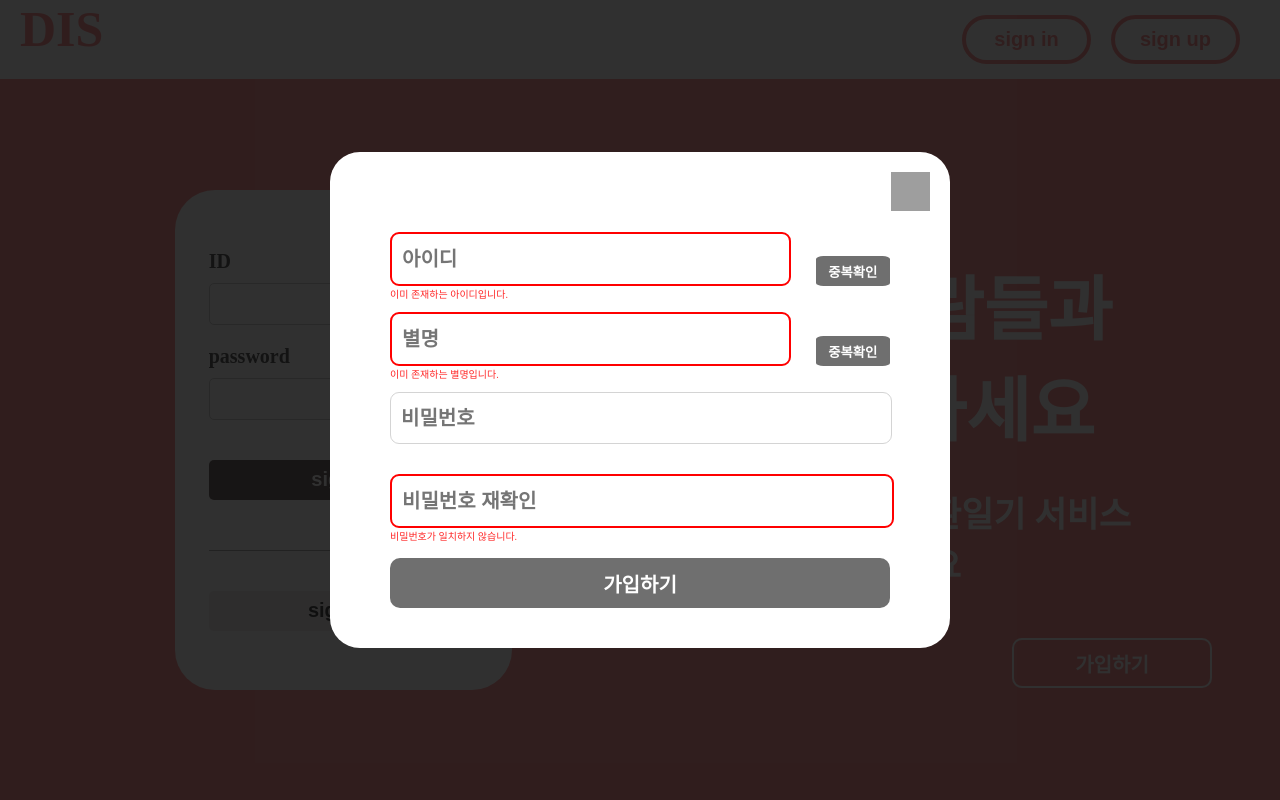
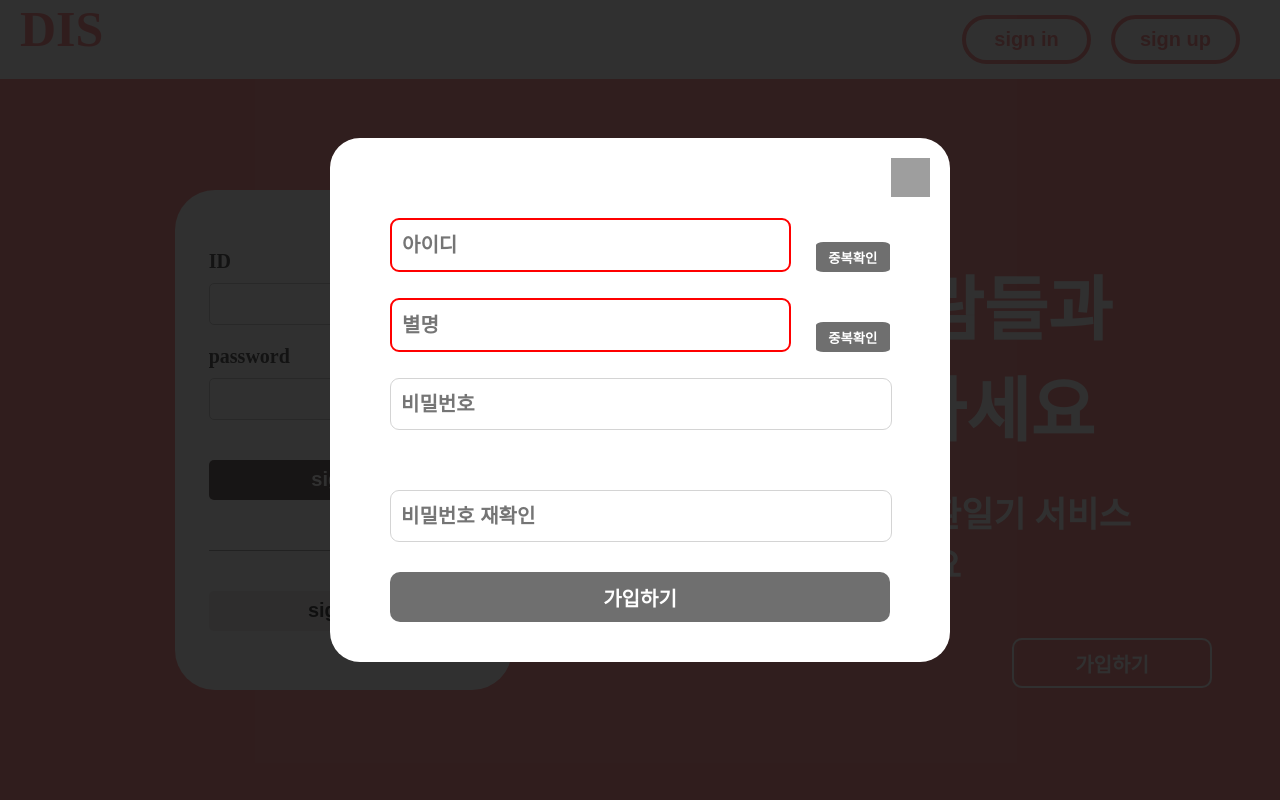
Before and after one commit to DSM-DIS/DIS-Client, a React app: page / in a window 1280 px wide. Both pictures are taken after a click on the button "가입하기". Shown: the top 800 px of the page. Built offline with nearby package versions, Linux system fonts and the light colour scheme; grey boxes are pictures that could not be loaded.

Commit message:
[FIX] change code into dynamic css

```diff
--- a/src/components/modal/ModalForm/RegisterModalForm/RegisterModalForm.js
+++ b/src/components/modal/ModalForm/RegisterModalForm/RegisterModalForm.js
@@ -1,7 +1,5 @@
 import React, { useState, useCallback } from "react";
 import * as S from "./styles";
-import { useDispatch } from "react-redux";
-import { setRegisterForm, submitRegisterForm } from "../../../../modules/redux/register";
 import ModalForm from "../ModalForm";
 
 const RegisterModalForm = () => {
@@ -10,8 +8,18 @@ const RegisterModalForm = () => {
 		name: "",
 		password: "",
 	});
-
-	const dispatch = useDispatch();
+	const [isError, setIsError] = useState({
+		id: false,
+		nickname: false,
+		password: true,
+		passwordConfirm: false,
+	});
+	const [errorText, setErrorText] = useState({
+		id: "",
+		nickname: "",
+		password: "",
+		passwordConfirm: "",
+	});
 
 	const onChangeForm = useCallback(
 		(e) => {
@@ -23,31 +31,49 @@ const RegisterModalForm = () => {
 		[localRegisterForm],
 	);
 
-	const onClickSubmitBtn = useCallback(() => {
-		dispatch(setRegisterForm(localRegisterForm));
-		dispatch(submitRegisterForm(true));
-	}, [dispatch]);
+	const onClickSubmitBtn = () => {
+		console.log("res");
+	};
 
 	return (
 		<ModalForm>
 			<S.BodyWrapper>
 				<S.FormInputWrapper>
 					<S.FormInputDiv>
-						<S.FormButtonInput name="id" placeholder="아이디" autoComplete="off" onChange={onChangeForm} />
+						<S.FormButtonInput
+							name="id"
+							placeholder="아이디"
+							autoComplete="off"
+							onChange={onChangeForm}
+							isError={isError.id}
+						/>
 						<S.FormButton>중복확인</S.FormButton>
 					</S.FormInputDiv>
-					<S.FormErrorText>이미 존재하는 아이디입니다.</S.FormErrorText>
+					<S.FormErrorText isError={isError.id}>{errorText.id}</S.FormErrorText>
 				</S.FormInputWrapper>
 				<S.FormInputWrapper>
 					<S.FormInputDiv>
-						<S.FormButtonInput name="name" placeholder="별명" autoComplete="off" onChange={onChangeForm} />
+						<S.FormButtonInput
+							name="name"
+							placeholder="별명"
+							autoComplete="off"
+							onChange={onChangeForm}
+							isError={isError.nickname}
+						/>
 						<S.FormButton>중복확인</S.FormButton>
 					</S.FormInputDiv>
-					<S.FormErrorText>이미 존재하는 별명입니다.</S.FormErrorText>
+					<S.FormErrorText isError={isError.nickname}>{errorText.nickname}</S.FormErrorText>
 				</S.FormInputWrapper>
-				<S.FormInput name="password" type="password" placeholder="비밀번호" onChange={onChangeForm} />
-				<S.FormInput type="password" placeholder="비밀번호 재확인" />
-				<S.FormErrorText>비밀번호가 일치하지 않습니다.</S.FormErrorText>
+				<S.FormInput
+					name="password"
+					type="password"
+					placeholder="비밀번호"
+					onChange={onChangeForm}
+					isError={isError.password}
+				/>
+				<S.FormErrorText isError={isError.password}>{errorText.password}</S.FormErrorText>
+				<S.FormInput type="password" placeholder="비밀번호 재확인" isError={isError.passwordConfirm} />
+				<S.FormErrorText isError={isError.passwordConfirm}>{errorText.passwordConfirm}</S.FormErrorText>
 				<S.FormSubmitButton onClick={onClickSubmitBtn}>가입하기</S.FormSubmitButton>
 			</S.BodyWrapper>
 		</ModalForm>
```
